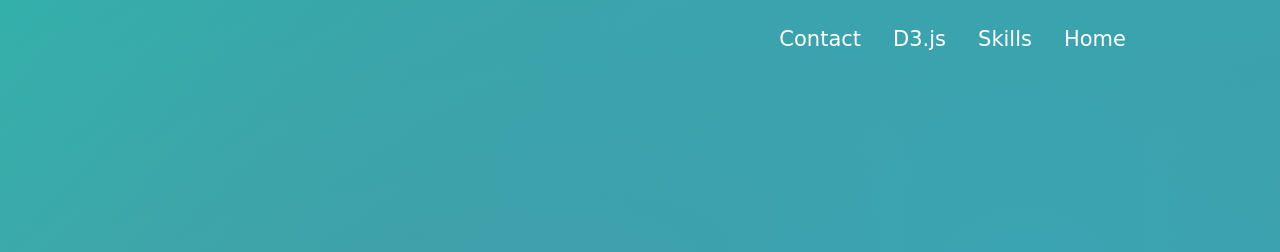
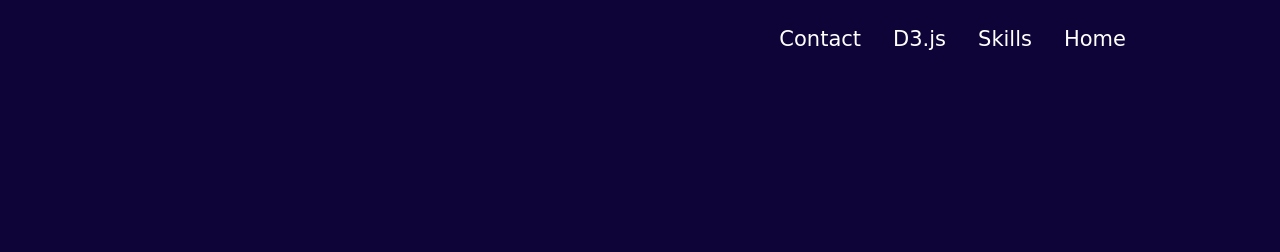
Before and after one commit to mym1990/staschristiansen, a plain HTML site: page index.html in a window 1280 px wide. Shown: the top 252 px of the page. Drawn offline with nearby package versions, Linux system fonts and the light colour scheme; a web font is replaced by a local one.

Commit message:
Remove JS and some CSS for background

```diff
--- a/css/style.css
+++ b/css/style.css
@@ -33,18 +33,6 @@ body {
   z-index: 10;
 }
 
-#gradient2 {
-  position: absolute;
-  height: 3000px;
-  width: 100%;
-  padding: 0px;
-  margin: 0px;
-  z-index: 3;
-  background-image:-webkit-radial-gradient(80% 10%, circle, rgb(27,186,135), transparent),
-   -webkit-radial-gradient(80% 50%, circle, rgb(58,164,178), transparent),
-   -webkit-radial-gradient(20% 80%, 40em 40em, rgb(14,4,56), transparent),
-   -webkit-radial-gradient(10% 10%, circle, rgb(68,242,215), transparent);
-}
 
 .splash {
   position: relative;
--- a/js/scripts.js
+++ /dev/null
@@ -1,64 +0,0 @@
-$( document ).ready(function() {
-    var colors = new Array(
-      [230,105,147],
-      [58,164,178],
-      [40,26,88],
-      [232,24,122]);
-
-    var step = 0;
-    //color table indices for:
-    // current color left
-    // next color left
-    // current color right
-    // next color right
-    var colorIndices = [0,1,2,3];
-
-    //transition speed
-    var gradientSpeed = 0.002;
-
-    function updateGradient() {
-      var c0_0 = colors[colorIndices[0]];
-      var c0_1 = colors[colorIndices[1]];
-      var c1_0 = colors[colorIndices[2]];
-      var c1_1 = colors[colorIndices[3]];
-
-      var istep = 1 - step;
-      var r1 = Math.round(istep * c0_0[0] + step * c0_1[0]);
-      var g1 = Math.round(istep * c0_0[1] + step * c0_1[1]);
-      var b1 = Math.round(istep * c0_0[2] + step * c0_1[2]);
-      var color1 = "#"+((r1 << 16) | (g1 << 8) | b1).toString(16);
-
-      var r2 = Math.round(istep * c1_0[0] + step * c1_1[0]);
-      var g2 = Math.round(istep * c1_0[1] + step * c1_1[1]);
-      var b2 = Math.round(istep * c1_0[2] + step * c1_1[2]);
-      var color2 = "#"+((r2 << 16) | (g2 << 8) | b2).toString(16);
-
-        $('#gradient').css({background: "-webkit-radial-gradient(80% 10%, circle, "+color1+", transparent), -webkit-radial-gradient(80% 50%, circle, "+color2+", transparent)"});
-
-        step += gradientSpeed;
-        if ( step >= 1 )
-        {
-          step %= 1;
-          colorIndices[0] = colorIndices[1];
-          colorIndices[2] = colorIndices[3];
-
-          //pick two new target color indices
-          //do not pick the same as the current one
-          colorIndices[1] = ( colorIndices[1] + Math.floor( 1 + Math.random() * (colors.length - 1))) % colors.length;
-          colorIndices[3] = ( colorIndices[3] + Math.floor( 1 + Math.random() * (colors.length - 1))) % colors.length;
-
-        }
-    } setInterval(updateGradient,10);
-
-    $("a.skillsbutton").click(function() {
-      $('html, body').animate({
-          scrollTop: $("#skillsheading").offset().top
-      }, 1000);
-    });
-
-    $("a.contact").click(function() {
-      $('html, body').animate({
-          scrollTop: $("#contact-wrap").offset().top
-      }, 1000);
-    });
-});
```
